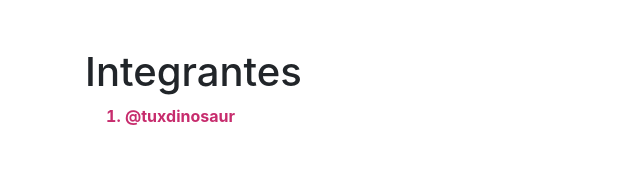
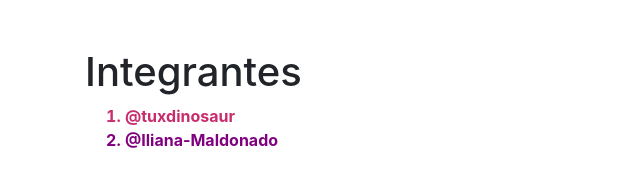
Before and after one commit to tuxdinosaur/practica-ramas, a plain HTML site: page index.html in a window 1280 px wide. Shown: the whole page, without its empty margins (0-640 px from the left). Drawn offline with nearby package versions, Linux system fonts and the light colour scheme.

Commit message:
:sparkles: [ADD] agregue mi nombre a la lista

```diff
--- a/css/style.scss
+++ b/css/style.scss
@@ -2,3 +2,7 @@
   color: #C72C6D;
   font-weight: 700;
 }
+#username--iliana-maldonado{
+  color: purple;
+  font-weight: 700;
+}
--- a/index.html
+++ b/index.html
@@ -24,6 +24,7 @@
 
         <ol>
           <li id="username--tuxdinosaur">@tuxdinosaur</li>
+          <li id="username--iliana-maldonado">@Iliana-Maldonado</li>
         </ol>
 
       </div>
```
Also changed, not shown: css/style.css, 1 other file.
